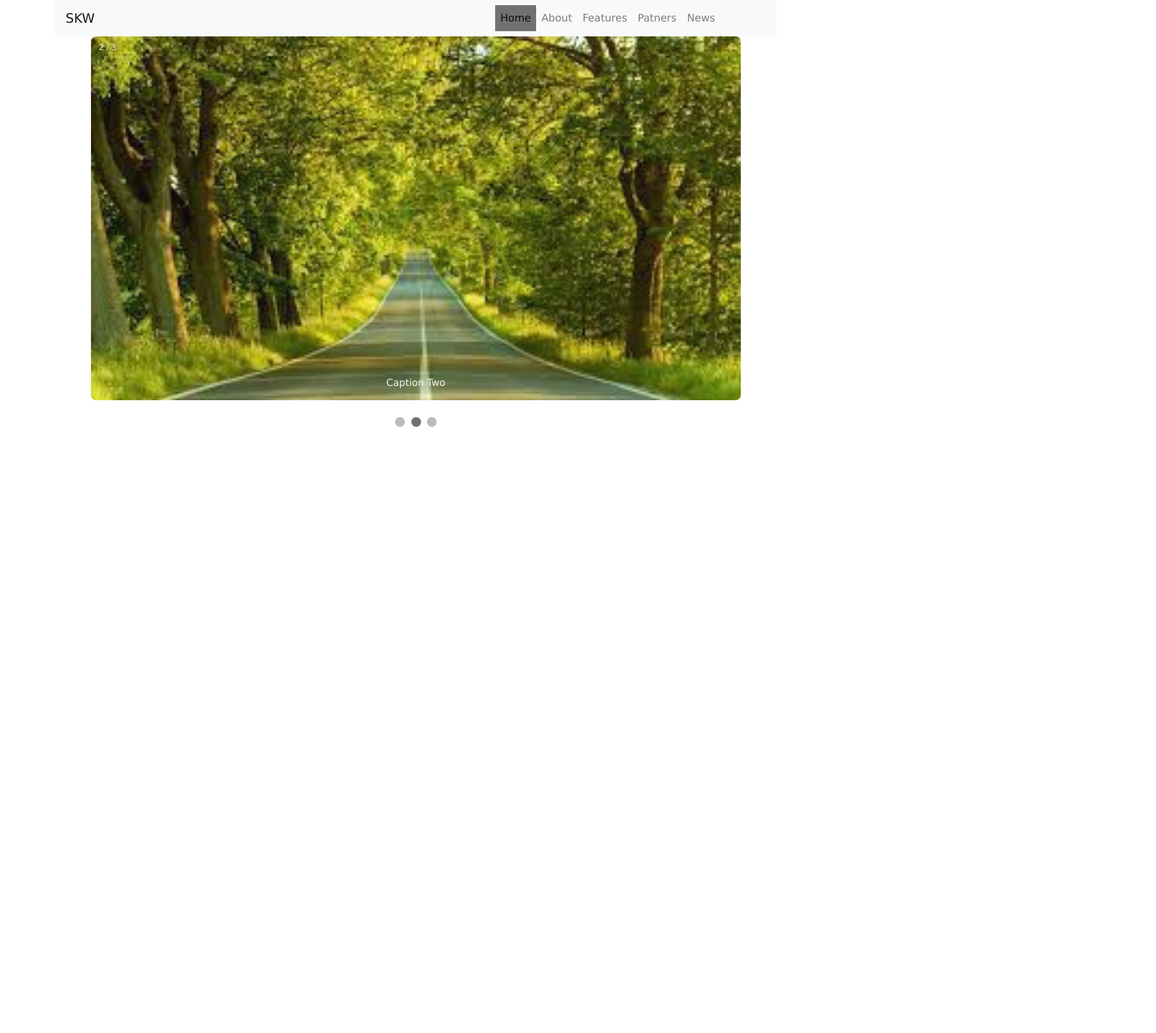
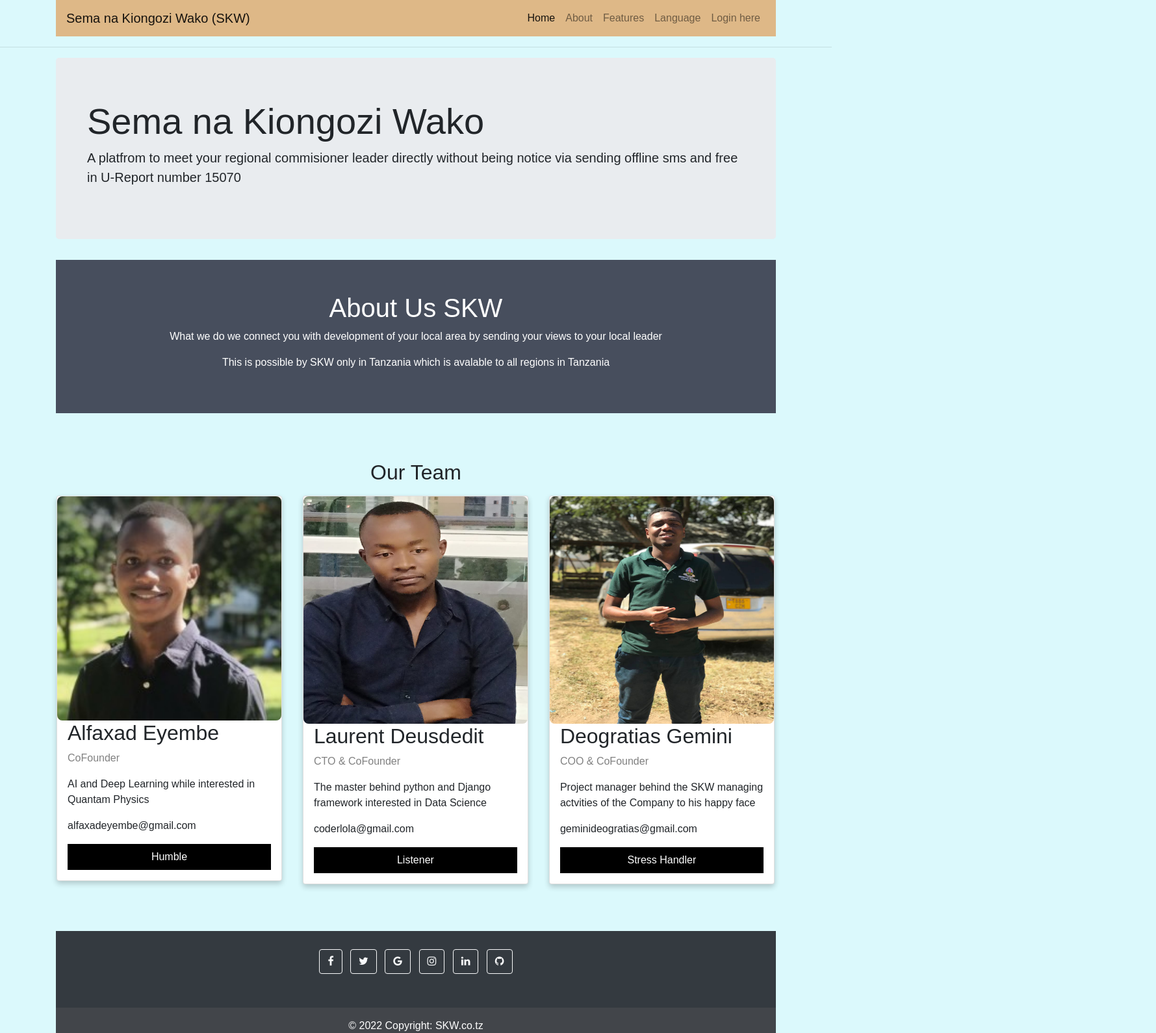
Before and after one commit to deogemini/skw, a plain HTML site: page index.html in a window 1280 px wide. Shown: the top 1590 px of the page at 65% size, 1779 px wide, since content can reach past the window. Before the commit the page ends 800 px from the top, so only its background shows below. Drawn offline with nearby package versions, Linux system fonts and the light colour scheme.

Commit message:
html and css added

```diff
--- a/index.html
+++ b/index.html
@@ -1,98 +1,163 @@
 <!DOCTYPE html>
 <html lang="en">
+
 <head>
     <!-- Required meta tags -->
     <meta charset="utf-8" />
-    <meta
-      name="viewport"
-      content="width=device-width, initial-scale=1, shrink-to-fit=no"
-    />
+    <meta name="viewport" content="width=device-width, initial-scale=1, shrink-to-fit=no" />
 
     <!-- Bootstrap CSS -->
-    <link
-      rel="stylesheet"
-      href="https://maxcdn.bootstrapcdn.com/bootstrap/4.0.0/css/bootstrap.min.css"
-      integrity="sha384-Gn5384xqQ1aoWXA+058RXPxPg6fy4IWvTNh0E263XmFcJlSAwiGgFAW/dAiS6JXm"
-      crossorigin="anonymous"
-    />
+    <link rel="stylesheet" href="https://maxcdn.bootstrapcdn.com/bootstrap/4.0.0/css/bootstrap.min.css" integrity="sha384-Gn5384xqQ1aoWXA+058RXPxPg6fy4IWvTNh0E263XmFcJlSAwiGgFAW/dAiS6JXm" crossorigin="anonymous" />
+    <link rel="stylesheet" href="https://cdnjs.cloudflare.com/ajax/libs/font-awesome/4.7.0/css/font-awesome.min.css">
 
     <link rel="stylesheet" href="style.css" />
 
     <title>SKW</title>
 </head>
+
 <body>
-    <div class="container" id="navbar" style="padding-top: 3">
-      <nav class="navbar navbar-expand-lg navbar-light bg-light">
-        <a class="navbar-brand" href="#">SKW</a>
-        <button
-          class="navbar-toggler"
-          type="button"
-          data-toggle="collapse"
-          data-target="#navbarNavAltMarkup"
-          aria-controls="navbarNavAltMarkup"
-          aria-expanded="false"
-          aria-label="Toggle navigation"
-        >
-          <span class="navbar-toggler-icon"></span>
+    <div class="container" id="navbar">
+        <nav class="navbar navbar-expand-lg navbar-light ">
+            <a class="navbar-brand " href="index.html ">Sema na Kiongozi Wako (SKW)</a>
+            <button class="navbar-toggler " type="button " data-toggle="collapse " data-target="#navbarNav " aria-controls="navbarNav " aria-expanded="false " aria-label="Toggle navigation ">
+        <span class="navbar-toggler-icon "></span>
       </button>
-        <div class="collapse navbar-collapse" id="navbarNavAltMarkup">
-          <div class="navbar-nav">
-            <a class="nav-item nav-link active" href="#"
-              >Home <span class="sr-only">(current)</span></a
-            >
-            <a class="nav-item nav-link" href="#">About</a>
-            <a class="nav-item nav-link" href="#">Features</a>
-            <a class="nav-item nav-link" href="#">Patners</a>
-            <a class="nav-item nav-link" href="#">News</a>
-          </div>
+            <div class="collapse navbar-collapse d-flex justify-content-end " id="navbarNav ">
+                <ul class="navbar-nav ">
+                    <li class="nav-item active ">
+                        <a class="nav-link " href="# ">Home <span class="sr-only ">(current)</span></a>
+                    </li>
+                    <li class="nav-item ">
+                        <a class="nav-link " href="# ">About</a>
+                    </li>
+                    <li class="nav-item ">
+                        <a class="nav-link " href="# ">Features</a>
+                    </li>
+                    <li class="nav-item ">
+                        <a class="nav-link " href="# ">Language</a>
+                    </li>
+                    <li class="nav-item ">
+                        <a class="nav-link " href="http://45.56.115.113:8001/">Login here</a>
+                    </li>
+                </ul>
             </div>
         </nav>
     </div>
-
-    <div class="slideshow-container">
-      <div class="mySlides fade">
-        <div class="numbertext">1 / 3</div>
-        <img src="assets/pic1.jpeg" style="width: 100%" />
-        <div class="text">Caption Text</div>
+    <hr>
+    <div class="container ">
+        <div class="jumbotron ">
+            <div class="container ">
+                <h1 class="display-4 ">Sema na Kiongozi Wako</h1>
+                <p class="lead ">A platfrom to meet your regional commisioner leader directly without being notice via sending offline sms and free in U-Report number 15070</p>
+            </div>
         </div>
 
-      <div class="mySlides fade">
-        <div class="numbertext">2 / 3</div>
-        <img src="assets/pic2.jpeg" style="width: 100%" />
-        <div class="text">Caption Two</div>
     </div>
 
-      <div class="mySlides fade">
-        <div class="numbertext">3 / 3</div>
-        <img src="assets/pic3.jpeg" style="width: 100%" />
-        <div class="text">Caption Three</div>
+    <div class="container">
+        <div class="about-section">
+            <h1>About Us SKW</h1>
+            <p>What we do we connect you with development of your local area by sending your views to your local leader</p>
+            <p>This is possible by SKW only in Tanzania which is avalable to all regions in Tanzania</p>
+        </div>
+        <br>
+        <br>
+        <br>
+        <h2 style="text-align:center">Our Team</h2>
+        <div class="row">
+            <div class="column">
+                <div class="card">
+                    <img src="/assets/Alfaxad.jpeg" class="responsive" alt="Jane" style="width:100%">
+                    <div class="container">
+                        <h2>Alfaxad Eyembe</h2>
+                        <p class="title">CoFounder</p>
+                        <p>AI and Deep Learning while interested in Quantam Physics</p>
+                        <p>alfaxadeyembe@gmail.com </p>
+                        <p><button class="button">Humble</button></p>
                     </div>
                 </div>
-    <br />
+            </div>
 
-    <div style="text-align: center">
-      <span class="dot"></span>
-      <span class="dot"></span>
-      <span class="dot"></span>
+            <div class="column">
+                <div class="card">
+                    <img src="/assets/laurent.jpg" class="responsive" alt="Mike" style="width:100%; height: 350px;">
+                    <div class="container">
+                        <h2>Laurent Deusdedit</h2>
+                        <p class="title">CTO & CoFounder</p>
+                        <p>The master behind python and Django framework interested in Data Science</p>
+                        <p>coderlola@gmail.com </p>
+                        <p><button class="button">Listener</button></p>
                     </div>
+                </div>
+            </div>
+
+            <div class="column">
+                <div class="card">
+                    <img src="/assets/deog.jpg" class="responsive" alt="John" style="width:100%; height: 350px;">
+                    <div class="container ">
+                        <h2>Deogratias Gemini</h2>
+                        <p class="title ">COO & CoFounder</p>
+                        <p>Project manager behind the SKW managing actvities of the Company to his happy face</p>
+                        <p>geminideogratias@gmail.com</p>
+                        <p><button class="button ">Stress Handler</button></p>
+                    </div>
+                </div>
+            </div>
+        </div>
+    </div>
+
+
+    <!-- Remove the container if you want to extend the Footer to full width. -->
+    <div class="container my-5">
+
+        <footer class="bg-dark text-center text-white">
+            <!-- Grid container -->
+            <div class="container p-4 pb-0">
+                <!-- Section: Social media -->
+                <section class="mb-4">
+                    <!-- Facebook -->
+                    <a class="btn btn-outline-light btn-floating m-1" href="#!" role="button"><i class="fa fa-facebook"></i
+      ></a>
+
+                    <!-- Twitter -->
+                    <a class="btn btn-outline-light btn-floating m-1" href="#!" role="button"><i class="fa fa-twitter"></i
+      ></a>
+
+                    <!-- Google -->
+                    <a class="btn btn-outline-light btn-floating m-1" href="#!" role="button"><i class="fa fa-google"></i
+      ></a>
+
+                    <!-- Instagram -->
+                    <a class="btn btn-outline-light btn-floating m-1" href="#!" role="button"><i class="fa fa-instagram"></i
+      ></a>
+
+                    <!-- Linkedin -->
+                    <a class="btn btn-outline-light btn-floating m-1" href="#!" role="button"><i class="fa fa-linkedin"></i
+      ></a>
+
+                    <!-- Github -->
+                    <a class="btn btn-outline-light btn-floating m-1" href="#!" role="button"><i class="fa fa-github"></i></a>
+                </section>
+                <!-- Section: Social media -->
+            </div>
+            <!-- Grid container -->
+
+            <!-- Copyright -->
+            <div class="text-center p-3" style="background-color: rgba(122, 118, 118, 0.2);">
+                © 2022 Copyright:
+                <a class="text-white" href="http://45.56.115.113:8001/">SKW.co.tz</a>
+            </div>
+            <!-- Copyright -->
+        </footer>
+
+    </div>
+    <!-- End of .container -->
 
     <!-- Optional JavaScript -->
     <!-- jQuery first, then Popper.js, then Bootstrap JS -->
-    <script
-      src="https://code.jquery.com/jquery-3.2.1.slim.min.js"
-      integrity="sha384-KJ3o2DKtIkvYIK3UENzmM7KCkRr/rE9/Qpg6aAZGJwFDMVNA/GpGFF93hXpG5KkN"
-      crossorigin="anonymous"
-    ></script>
-    <script
-      src="https://cdnjs.cloudflare.com/ajax/libs/popper.js/1.12.9/umd/popper.min.js"
-      integrity="sha384-ApNbgh9B+Y1QKtv3Rn7W3mgPxhU9K/ScQsAP7hUibX39j7fakFPskvXusvfa0b4Q"
-      crossorigin="anonymous"
-    ></script>
-    <script
-      src="https://maxcdn.bootstrapcdn.com/bootstrap/4.0.0/js/bootstrap.min.js"
-      integrity="sha384-JZR6Spejh4U02d8jOt6vLEHfe/JQGiRRSQQxSfFWpi1MquVdAyjUar5+76PVCmYl"
-      crossorigin="anonymous"
-    ></script>
+    <script src="https://code.jquery.com/jquery-3.2.1.slim.min.js " integrity="sha384-KJ3o2DKtIkvYIK3UENzmM7KCkRr/rE9/Qpg6aAZGJwFDMVNA/GpGFF93hXpG5KkN " crossorigin="anonymous "></script>
+    <script src="https://cdnjs.cloudflare.com/ajax/libs/popper.js/1.12.9/umd/popper.min.js " integrity="sha384-ApNbgh9B+Y1QKtv3Rn7W3mgPxhU9K/ScQsAP7hUibX39j7fakFPskvXusvfa0b4Q " crossorigin="anonymous "></script>
+    <script src="https://maxcdn.bootstrapcdn.com/bootstrap/4.0.0/js/bootstrap.min.js " integrity="sha384-JZR6Spejh4U02d8jOt6vLEHfe/JQGiRRSQQxSfFWpi1MquVdAyjUar5+76PVCmYl " crossorigin="anonymous "></script>
 
     <script>
         var slideIndex = 0;
@@ -100,22 +165,23 @@
 
         function showSlides() {
             var i;
-        var slides = document.getElementsByClassName("mySlides");
-        var dots = document.getElementsByClassName("dot");
+            var slides = document.getElementsByClassName("mySlides ");
+            var dots = document.getElementsByClassName("dot ");
             for (i = 0; i < slides.length; i++) {
-          slides[i].style.display = "none";
+                slides[i].style.display = "none ";
             }
             slideIndex++;
             if (slideIndex > slides.length) {
                 slideIndex = 1;
             }
             for (i = 0; i < dots.length; i++) {
-          dots[i].className = dots[i].className.replace(" active", "");
+                dots[i].className = dots[i].className.replace(" active ", " ");
             }
-        slides[slideIndex - 1].style.display = "block";
-        dots[slideIndex - 1].className += " active";
+            slides[slideIndex - 1].style.display = "block ";
+            dots[slideIndex - 1].className += " active ";
             setTimeout(showSlides, 4000); // Change image every 2 seconds
         }
     </script>
 </body>
+
 </html>
--- a/style.css
+++ b/style.css
@@ -1,18 +1,87 @@
-#navbarNavAltMarkup {
-  position: relative;
-  left: 600px;
-  width: 900px;
+nav {
+    position: sticky;
+    position: -webkit-sticky;
+    top: 0;
+    background-color: burlywood;
 }
 
-* {
+body {
+    font-family: Arial, Helvetica, sans-serif;
+    margin: 0;
+    background-color: #DBF9FC;
+}
+
+html {
     box-sizing: border-box;
 }
-body {
-  font-family: Verdana, sans-serif;
+
+*,
+*:before,
+*:after {
+    box-sizing: inherit;
 }
+
+.column {
+    float: left;
+    width: 33.3%;
+    margin-bottom: 16px;
+    padding: 0 8px;
+}
+
+.card {
+    box-shadow: 0 4px 8px 0 rgba(0, 0, 0, 0.2);
+    margin: 8px;
+}
+
+.about-section {
+    padding: 50px;
+    text-align: center;
+    background-color: #474e5d;
+    color: white;
+}
+
+.container {
+    padding: 0 16px;
+}
+
+.container::after,
+.row::after {
+    content: "";
+    clear: both;
+    display: table;
+}
+
+.title {
+    color: grey;
+}
+
+.button {
+    border: none;
+    outline: 0;
+    display: inline-block;
+    padding: 8px;
+    color: white;
+    background-color: #000;
+    text-align: center;
+    cursor: pointer;
+    width: 100%;
+}
+
+.button:hover {
+    background-color: #555;
+}
+
+@media screen and (max-width: 650px) {
+    .column {
+        width: 100%;
+        display: block;
+    }
+}
+
 .mySlides {
     display: none;
 }
+
 img {
     vertical-align: middle;
     border-radius: 8px;
@@ -23,14 +92,9 @@ img {
     margin-right: auto;
 }
 
-/* Slideshow container */
-.slideshow-container {
-  max-width: 1000px;
-  position: relative;
-  margin: auto;
-}
 
 /* Caption text */
+
 .text {
     color: #f2f2f2;
     font-size: 15px;
@@ -41,7 +105,9 @@ img {
     text-align: center;
 }
 
+
 /* Number text (1/3 etc) */
+
 .numbertext {
     color: #f2f2f2;
     font-size: 12px;
@@ -50,7 +116,9 @@ img {
     top: 0;
 }
 
+
 /* The dots/bullets/indicators */
+
 .dot {
     height: 15px;
     width: 15px;
@@ -61,39 +129,49 @@ img {
     transition: background-color 0.6s ease;
 }
 
-.active {
-  background-color: #717171;
+.dropdown {
+    float: left;
+    overflow: hidden;
 }
 
-/* Fading animation */
-.fade {
-  -webkit-animation-name: fade;
-  -webkit-animation-duration: 1.5s;
-  animation-name: fade;
-  animation-duration: 1.5s;
+.dropdown .dropbtn {
+    font-size: 16px;
+    border: none;
+    outline: none;
+    color: white;
+    padding: 14px 16px;
+    background-color: inherit;
+    font-family: inherit;
+    margin: 0;
 }
 
-@-webkit-keyframes fade {
-  from {
-    opacity: 0.4;
-  }
-  to {
-    opacity: 1;
-  }
+.navbar a:hover,
+.dropdown:hover .dropbtn {
+    background-color: red;
 }
 
-@keyframes fade {
-  from {
-    opacity: 0.4;
-  }
-  to {
-    opacity: 1;
-  }
+.dropdown-content {
+    display: none;
+    position: absolute;
+    background-color: #f9f9f9;
+    min-width: 160px;
+    box-shadow: 0px 8px 16px 0px rgba(0, 0, 0, 0.2);
+    z-index: 1;
 }
 
-/* On smaller screens, decrease text size */
-@media only screen and (max-width: 300px) {
-  .text {
-    font-size: 11px;
+.dropdown-content a {
+    float: none;
+    color: black;
+    padding: 12px 16px;
+    text-decoration: none;
+    display: block;
+    text-align: left;
 }
+
+.dropdown-content a:hover {
+    background-color: #ddd;
 }
+
+.dropdown:hover .dropdown-content {
+    display: block;
+}
```
Also changed, not shown: assets/Alfaxad.jpeg (added), assets/deog.jpg (added), assets/laurent.jpg (added), assets/pic1.jpeg (deleted), assets/pic2.jpeg (deleted), assets/pic3.jpeg (deleted). Lines whose indentation alone changed are shown as unchanged.
